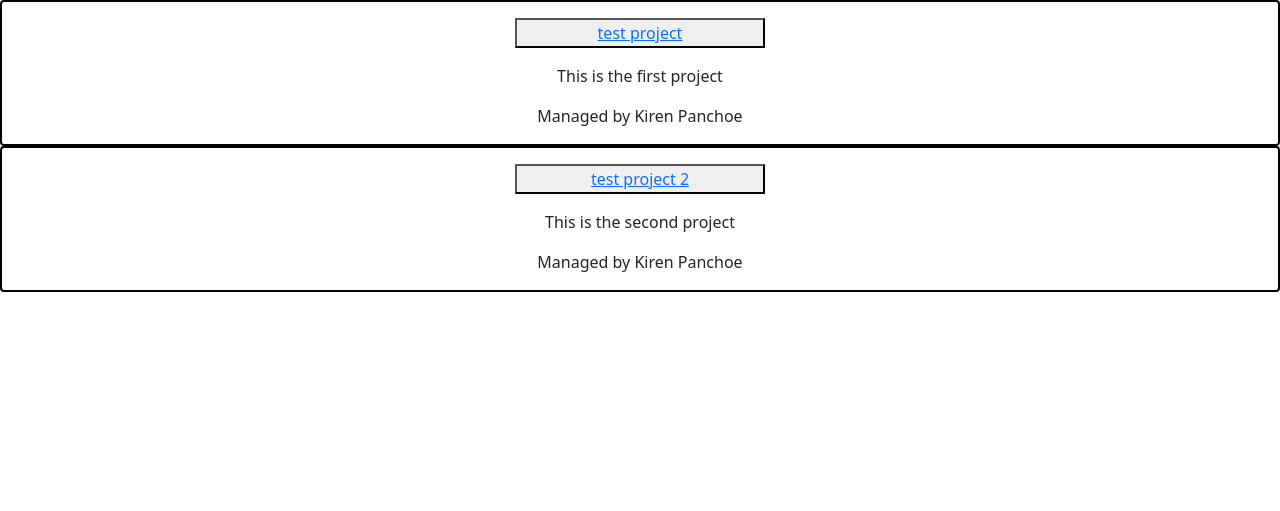
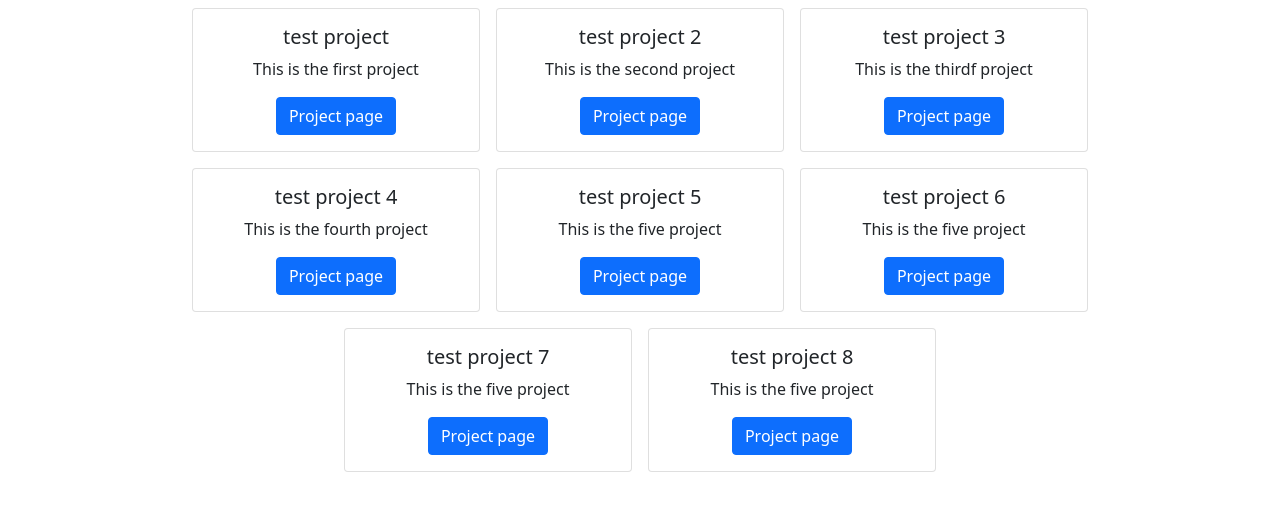
Before and after one commit to Kiren-P/Flask-Project-Manager, a Flask app: page / in a window 1280 px wide. Shown: the part 56-567 px from the top of the page. Run offline with Flask 2, Linux system fonts and the light colour scheme.

Commit message:
used bootstrap for displaying home page

```diff
--- a/run.py
+++ b/run.py
@@ -15,8 +15,37 @@ projetcs = [
     "description":"This is the second project",
     "manager":"Kiren Panchoe",
     "id":"1"
+    },
+    {"title":"test project 3",
+    "description":"This is the thirdf project",
+    "manager":"Kiren Panchoe",
+    "id":"2"
+    },
+    {"title":"test project 4",
+    "description":"This is the fourth project",
+    "manager":"Kiren Panchoe",
+    "id":"2"
+    },
+    {"title":"test project 5",
+    "description":"This is the five project",
+    "manager":"Kiren Panchoe",
+    "id":"2"
+    },
+    {"title":"test project 6",
+    "description":"This is the five project",
+    "manager":"Kiren Panchoe",
+    "id":"2"
+    },
+    {"title":"test project 7",
+    "description":"This is the five project",
+    "manager":"Kiren Panchoe",
+    "id":"2"
+    },
+    {"title":"test project 8",
+    "description":"This is the five project",
+    "manager":"Kiren Panchoe",
+    "id":"2"
     }
-
     ]
 
 
--- a/static/style.css
+++ b/static/style.css
@@ -1,50 +1,4 @@
-.main{
-    background-color:#A9A9A9;
-    padding: 10px;
-}
 
 #logo{
     margin-left: 10px;
 }
-
-.Nav-Text-Div{
-    background-color: #A9A9A9;
-    text-align: center;
-}
-
-.anchor{
-    padding-left: 3px;
-    padding-right: 3px;
-}
-
-.card{
-    text-align: center;
-    border:2px solid #000;
-}
-
-.centered-div {
-    height: 100%;
-    display: flex;
-    justify-content: center;
-    align-items: center;
-    text-align: center;
-    }
-
-.navbar-center
-{
-    position: absolute;
-    width: 100%;
-    left: 10%;
-    top: 10%;
-    text-align: center;
-}
-
-.boxed{
-    margin: auto;
-    width: 250px;
-    border: 1px solid black;
-}
-
-.button{
-    width: 250px;
-}
--- a/templates/home.html
+++ b/templates/home.html
@@ -1,17 +1,37 @@
 {% extends "layout.html" %}
 {% block content %}
+    <!--
     <div>
         {% for project in projects %}
-            <div class="card">
+            <div class="boxed">
                 <div class="card-body">
                     <button class="button">
                         <a href="{{url_for('projectPage', project_id=project.id)}}">{{ project.title }}</a>
                     </button>
                 </div>
-                <p>{{ project.description  }}</p>
-                <p>Managed by {{ project.manager }}</p>
+                <div class="boxed">
+                    <p>{{ project.description  }}</p>
+                    <p>Managed by {{ project.manager }}</p>
+                </div>
             </div>
         {% endfor %}
+    </div> -->
+
+    <div class="container">
+        <div class="d-flex align-items-center justify-content-center row">
+            {% for project in projects %}
+            <div class="card m-2" style="width: 18rem;">
+                <div class="card-body">
+                <h5 class="card-title text-center">{{project.title}}</h5>
+                <p class="card-text text-center">{{project.description}}</p>
+                <div class="text-center">
+                    <a href="{{url_for('projectPage', project_id=project.id)}}" class="btn btn-primary">Project page</a>
+                </div>
+                </div>
+            </div>
+            {%endfor%}
+        </div>
     </div>
 
+
 {% endblock %}
```
